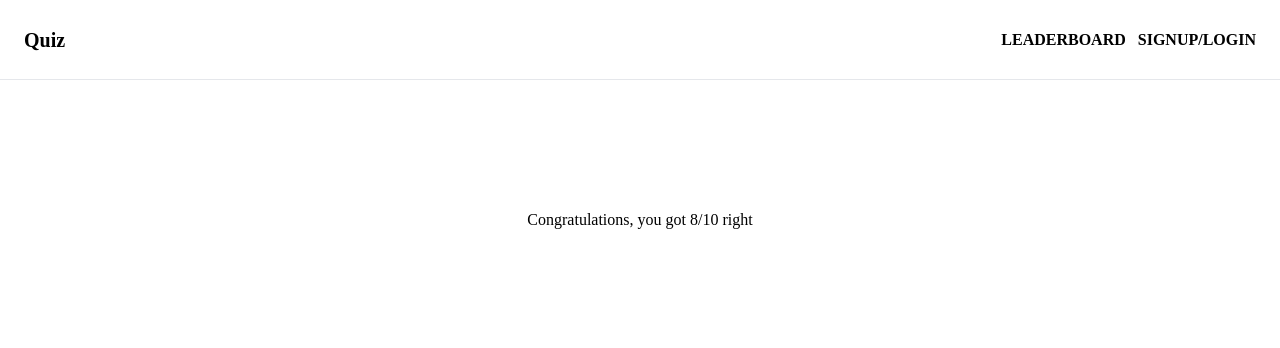
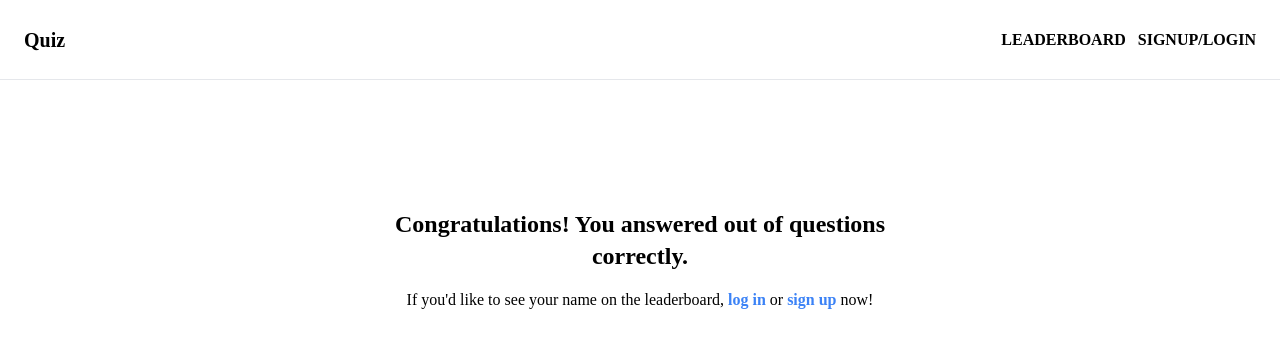
Before and after one commit to DevLyric/quiz-v3, a React (Vite) app: page /questions/general in a window 1280 px wide. Shown: the top 348 px of the page. Built offline with nearby package versions, Linux system fonts and the light colour scheme; a web font is replaced by a local one.

Commit message:
game over added

```diff
--- a/src/components/GameOver.tsx
+++ b/src/components/GameOver.tsx
@@ -1,3 +1,29 @@
-export default function GameOver() {
-  return <div>Congratulations, you got 8/10 right</div>;
+import { Link } from "react-router-dom";
+
+interface IGameOver {
+  score: number;
+  numberOfQuestions: number;
 }
+
+export default function GameOver({ score, numberOfQuestions }: IGameOver) {
+  return (
+    <>
+      <h1 className="text-center text-2xl font-semibold mb-4">
+        Congratulations! You answered {score} out of {numberOfQuestions}{" "}
+        questions correctly.
+      </h1>
+
+      <p className="text-center">
+        If you'd like to see your name on the leaderboard,{" "}
+        <Link to="/auth/login" className="text-blue-500 font-semibold">
+          log in
+        </Link>{" "}
+        or{" "}
+        <Link to="/auth/register" className="text-blue-500 font-semibold">
+          sign up
+        </Link>{" "}
+        now!
+      </p>
+    </>
+  );
+}
```
